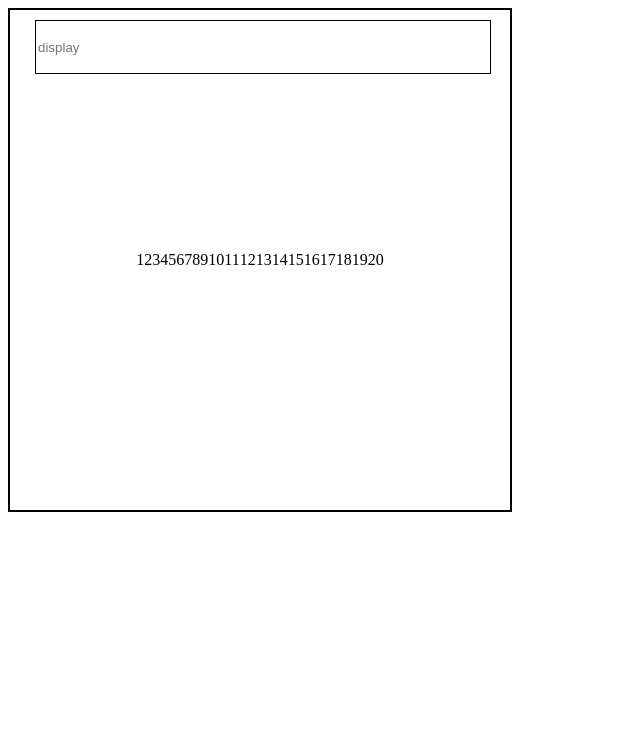
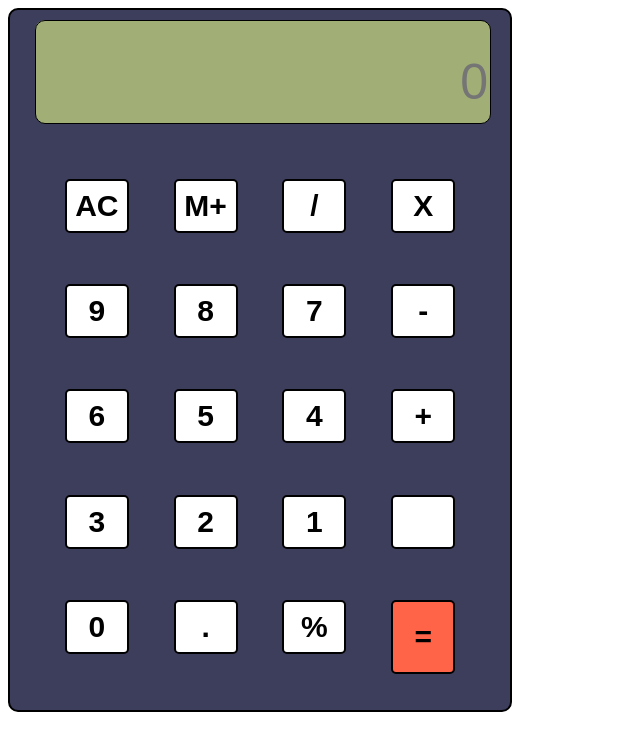
Before and after one commit to satyamrk18/calculator, a plain HTML site: page index.html in a window 1280 px wide. Shown: the whole page, without its empty margins (0-640 px from the left). Drawn offline with Linux system fonts and the light colour scheme; a web font is replaced by a local one.

Commit message:
calculated created

```diff
--- a/index.html
+++ b/index.html
@@ -4,64 +4,120 @@
     <meta charset="UTF-8">
     <meta name="viewport" content="width=device-width, initial-scale=1.0">
     <title>calculator</title>
+    <link href="https://fonts.cdnfonts.com/css/calculator" rel="stylesheet">
     <style>
+        @import url('https://fonts.cdnfonts.com/css/calculator');
+</style>
+
+    <style>
+        *
+        {
+            font-family: 'Calculator', sans-serif;
+        }
         .container
         {
             display: flex;
             justify-content: center;
             align-items: center;
             border: 2px solid black;
-            height: 500px;
+            height: 700px;
             width: 500px;
             position: relative;
             flex-wrap: wrap;
+            background-color: #3D3D5C;
+            border-radius:10px ;
         }
         .display
         {
 
-            height: 50px;
-            width: 450px;
-            margin-left: 25px;
-            margin-right: 25px;
+            height: 100px;
+            width: 90%;
+            margin: auto;
             position: absolute;
             top: 10px;
+            border-radius:10px;
+            z-index: 1;
+            background-color: #A1Af77;
         }
         .display input
         {
-            height: 50px;
-            width: 450px;
+            height: 100px;
+            width: 100%;
             border: 1px solid black;
+            z-index: 1;
+            border-radius:10px;
+            font-size: 80px;
+            background-color: #A1Af77;
         }
+        .display input::placeholder
+        {
+            font-size: 50px;
+        }
+        .buttons{
+            display: flex;
+            height: 78%;
+            width:90%;
+            flex-wrap:wrap;
+            justify-content: space-evenly;
+            position: absolute;
+            bottom: 0px;
+            z-index: 1 ;
+            border-radius:10px;
+
+        }
+
+        .items {
+    display: flex;
+    align-items:center;
+    justify-content: center;
+    height: 50px;
+    width: 60px;
+    border: 2px solid black;
+    margin: 15px;
+    border-radius: 5px;
+    background-color: white;
+    font-size: 16px;
+    font-weight: bold;
+    font-size: 30px;
+}
+#equal
+{
+    background-color: #FF6348;
+    height: 70px;
+}
+
     </style>
 </head>
 <body>
     <div class="container">
         <div class="display">
             <form>
-                <input  type="text" id="display-no" name="display" placeholder="display">
+                <input  type="text" id="display-no" name="display" placeholder="0" dir="rtl">
             </form>
         </div>
+                <div class="buttons">
+                <div class="items">AC</div>
+                <div class="items">M+</div>
+                <div class="items">/</div>
+                <div class="items">X</div>
+                <div class="items">9</div>
+                <div class="items">8</div>
+                <div class="items">7</div>
+                <div class="items">-</div>
+                <div class="items">6</div>
+                <div class="items">5</div>
+                <div class="items">4</div>
+                <div class="items">+</div>
+                <div class="items">3</div>
+                <div class="items">2</div>
                 <div class="items">1</div>
-                <div class="items">2</div>
-                <div class="items">3</div>
-                <div class="items">4</div>
-                <div class="items">5</div>
-                <div class="items">6</div>
-                <div class="items">7</div>
-                <div class="items">8</div>
-                <div class="items">9</div>
-                <div class="items">10</div>
-                <div class="items">11</div>
-                <div class="items">12</div>
-                <div class="items">13</div>
-                <div class="items">14</div>
-                <div class="items">15</div>
-                <div class="items">16</div>
-                <div class="items">17</div>
-                <div class="items">18</div>
-                <div class="items">19</div>
-                <div class="items">20</div>
+                <div class="items"></div>
+                <div class="items">0</div>
+                <div class="items">.</div>
+                <div class="items">%</div>
+                <div class="items"id="equal">=</div>
         </div>
+                </div>
     </div>
 </body>
 </html>
```
Also changed, not shown: s.html (added, +90 -0 lines).
